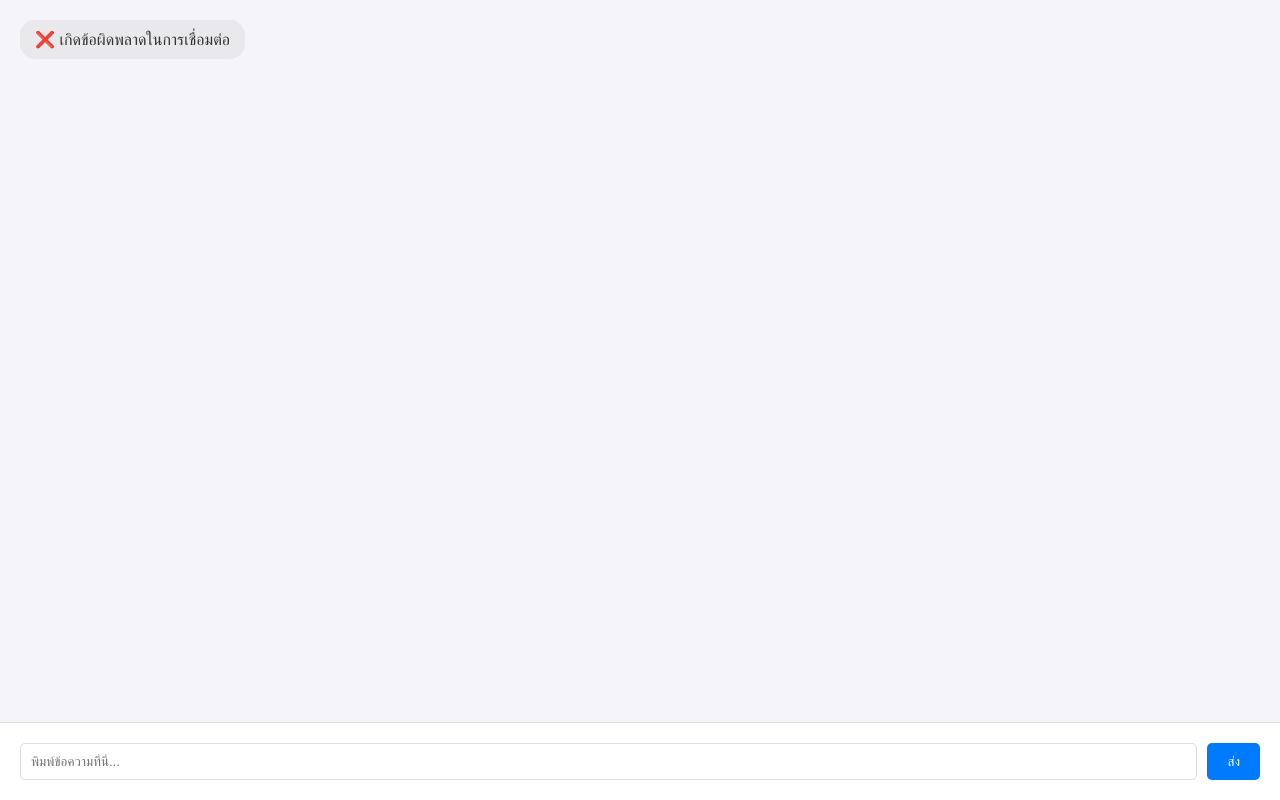
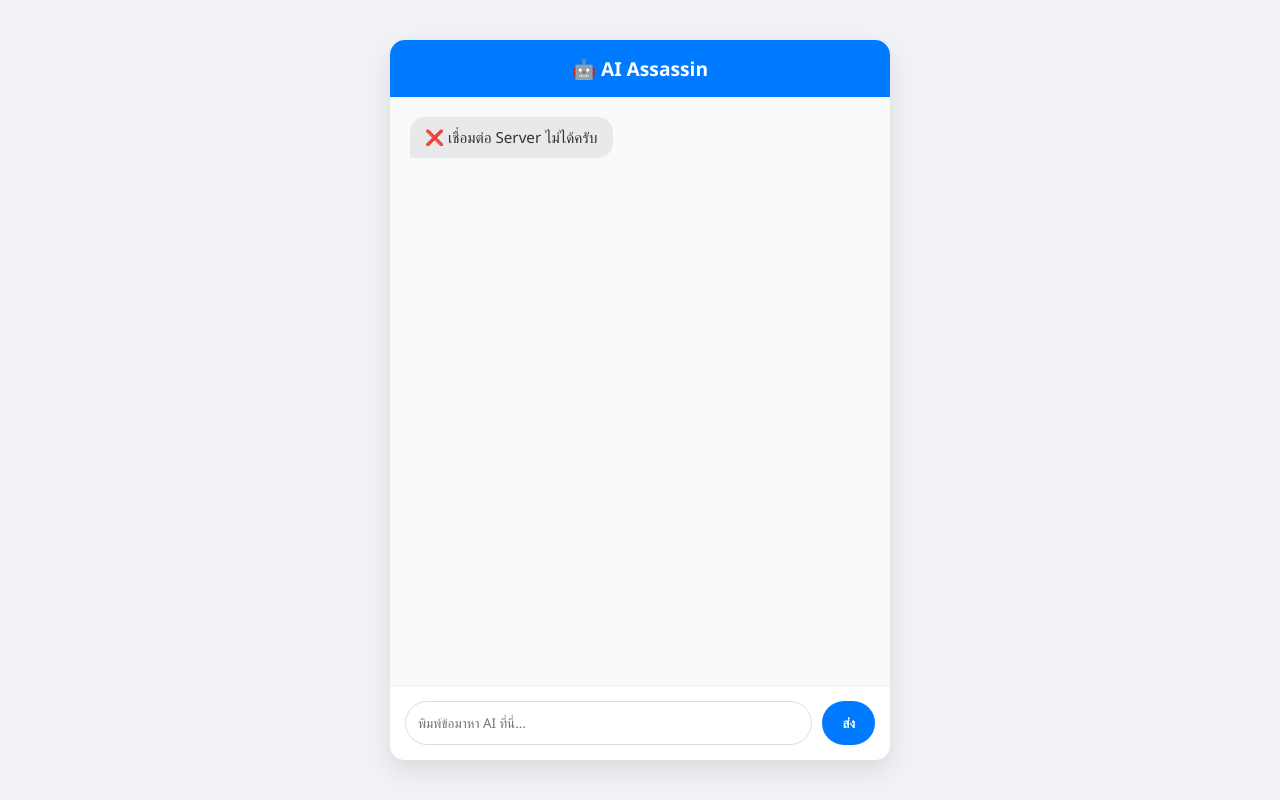
Before and after one commit to wyu039496-stack/ai-server, a website: page public/index.html in a window 1280 px wide. Drawn offline with Linux system fonts and the light colour scheme; no server answers.

Commit message:
Update index.html11

```diff
--- a/public/index.html
+++ b/public/index.html
@@ -3,30 +3,50 @@
 <head>
     <meta charset="UTF-8">
     <meta name="viewport" content="width=device-width, initial-scale=1.0">
-    <title>AI Chat Bot</title>
+    <title>My AI Assistant</title>
     <style>
-        body { font-family: Arial, sans-serif; display: flex; flex-direction: column; height: 100vh; margin: 0; background: #f4f4f9; }
-        #chat-container { flex: 1; overflow-y: auto; padding: 20px; display: flex; flex-direction: column; gap: 10px; }
-        .message { padding: 10px 15px; border-radius: 15px; max-width: 80%; word-wrap: break-word; }
-        .user { align-self: flex-end; background: #007bff; color: white; }
-        .bot { align-self: flex-start; background: #e9e9eb; color: #333; }
-        #input-area { padding: 20px; background: white; display: flex; gap: 10px; border-top: 1px solid #ddd; }
-        input { flex: 1; padding: 10px; border: 1px solid #ddd; border-radius: 5px; outline: none; }
-        button { padding: 10px 20px; background: #007bff; color: white; border: none; border-radius: 5px; cursor: pointer; }
+        /* CSS สำหรับจัดหน้าจอให้สวยงาม */
+        * { box-sizing: border-box; font-family: 'Segoe UI', Tahoma, Geneva, Verdana, sans-serif; }
+        body { background-color: #f0f2f5; margin: 0; display: flex; justify-content: center; align-items: center; height: 100vh; }
+
+        #chat-window { width: 100%; max-width: 500px; height: 90vh; background: white; border-radius: 15px; display: flex; flex-direction: column; box-shadow: 0 10px 25px rgba(0,0,0,0.1); overflow: hidden; }
+
+        #header { background: #007bff; color: white; padding: 15px; text-align: center; font-weight: bold; font-size: 1.2rem; }
+
+        #chat-container { flex: 1; padding: 20px; overflow-y: auto; display: flex; flex-direction: column; gap: 12px; background: #fafafa; }
+
+        .message { max-width: 80%; padding: 10px 15px; border-radius: 15px; line-height: 1.4; font-size: 0.95rem; word-wrap: break-word; }
+        .user { align-self: flex-end; background: #007bff; color: white; border-bottom-right-radius: 2px; }
+        .bot { align-self: flex-start; background: #e9e9eb; color: #333; border-bottom-left-radius: 2px; }
+
+        #input-area { padding: 15px; background: white; display: flex; gap: 10px; border-top: 1px solid #eee; }
+        input { flex: 1; padding: 12px; border: 1px solid #ddd; border-radius: 25px; outline: none; transition: border 0.3s; }
+        input:focus { border-color: #007bff; }
+
+        button { background: #007bff; color: white; border: none; padding: 0 20px; border-radius: 25px; cursor: pointer; transition: background 0.3s; font-weight: bold; }
+        button:hover { background: #0056b3; }
+
+        /* Loading Animation */
+        .typing { font-size: 0.8rem; color: #888; margin-left: 5px; display: none; }
     </style>
 </head>
 <body>
 
-<div id="chat-container"></div>
-
-<div id="input-area">
-    <input type="text" id="userInput" placeholder="พิมพ์ข้อความที่นี่...">
-    <button onclick="sendMessage()">ส่ง</button>
+<div id="chat-window">
+    <div id="header">🤖  AI Assassin</div>
+    <div id="chat-container">
+        </div>
+    <div class="typing" id="typing-indicator">AI กำลังคิด...</div>
+    <div id="input-area">
+        <input type="text" id="userInput" placeholder="พิมพ์ข้อมาหา AI ที่นี่...">
+        <button onclick="sendMessage()">ส่ง</button>
+    </div>
 </div>
 
 <script>
     const chatContainer = document.getElementById('chat-container');
     const userInput = document.getElementById('userInput');
+    const typingIndicator = document.getElementById('typing-indicator');
 
     function appendMessage(sender, text) {
         const msgDiv = document.createElement('div');
@@ -37,11 +57,13 @@
     }
 
     async function sendMessage(text = null) {
-        const message = text || userInput.value;
+        const message = text || userInput.value.trim();
         if (!message) return;
 
+        // ถ้าไม่ใช่ข้อความทักทายอัตโนมัติ ให้แสดงข้อความฝั่ง User
         if (!text) appendMessage('user', message);
         userInput.value = '';
+        typingIndicator.style.display = 'block';
 
         try {
             const res = await fetch('/chat', {
@@ -52,17 +74,19 @@
             const data = await res.json();
             appendMessage('bot', data.reply);
         } catch (err) {
-            appendMessage('bot', '❌ เกิดข้อผิดพลาดในการเชื่อมต่อ');
+            appendMessage('bot', '❌ เชื่อมต่อ Server ไม่ได้ครับ');
+        } finally {
+            typingIndicator.style.display = 'none';
         }
     }
 
-    // --- ส่วนที่ทำให้ AI ทักทายตอนเปิดเว็บ ---
+    // ทักทายอัตโนมัติเมื่อเปิดหน้าเว็บ
     window.onload = () => {
-        // ส่งข้อความลับไปให้ AI ทักทายเรา
+        // ให้ AI ทักทายทันที
         sendMessage("สวัสดี! ช่วยทักทายฉันสั้นๆ อย่างเป็นกันเองหน่อย");
     };
 
-    // ส่งข้อความเมื่อกด Enter
+    // กด Enter เพื่อส่ง
     userInput.addEventListener("keypress", (e) => {
         if (e.key === "Enter") sendMessage();
     });
```
